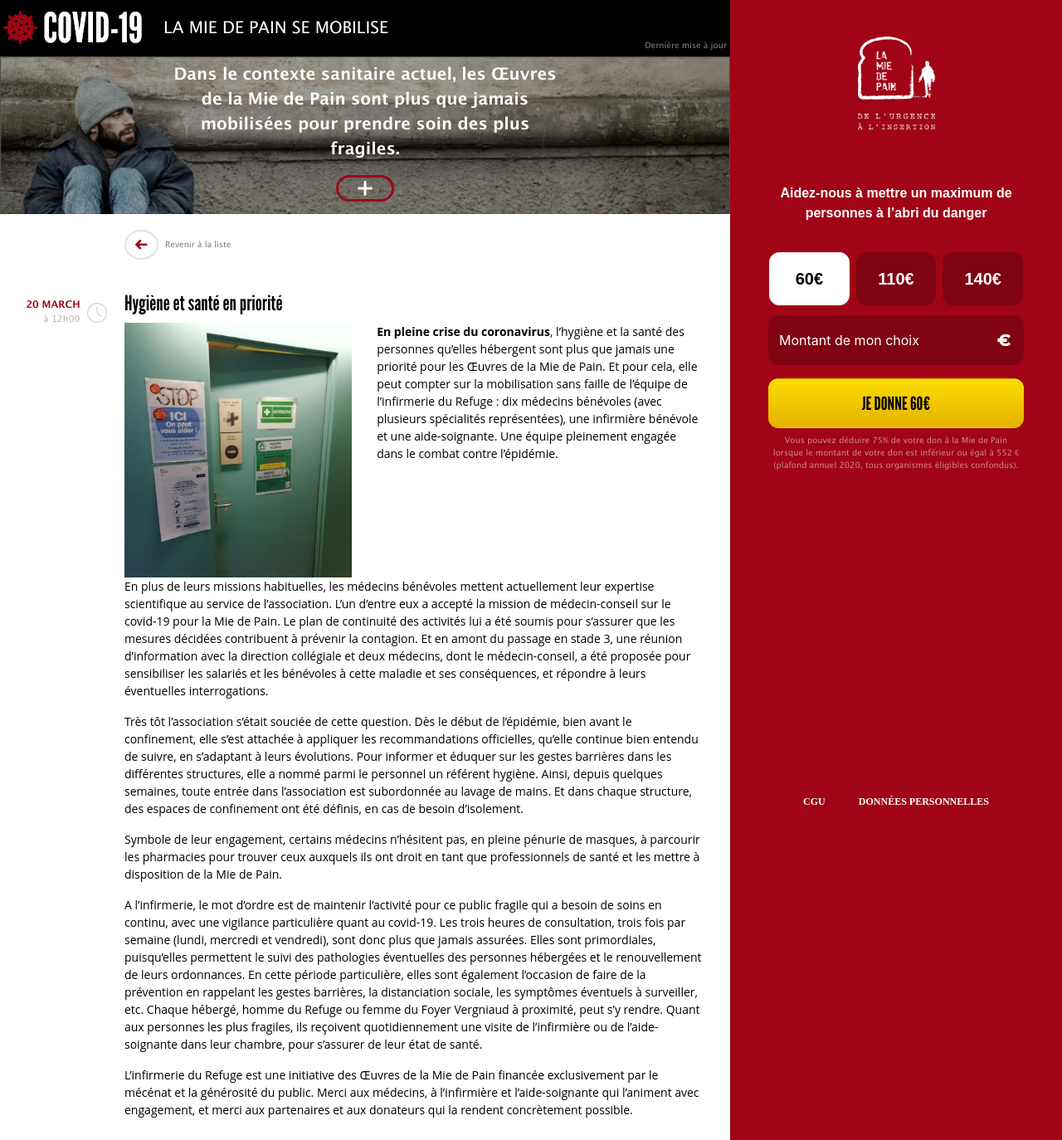
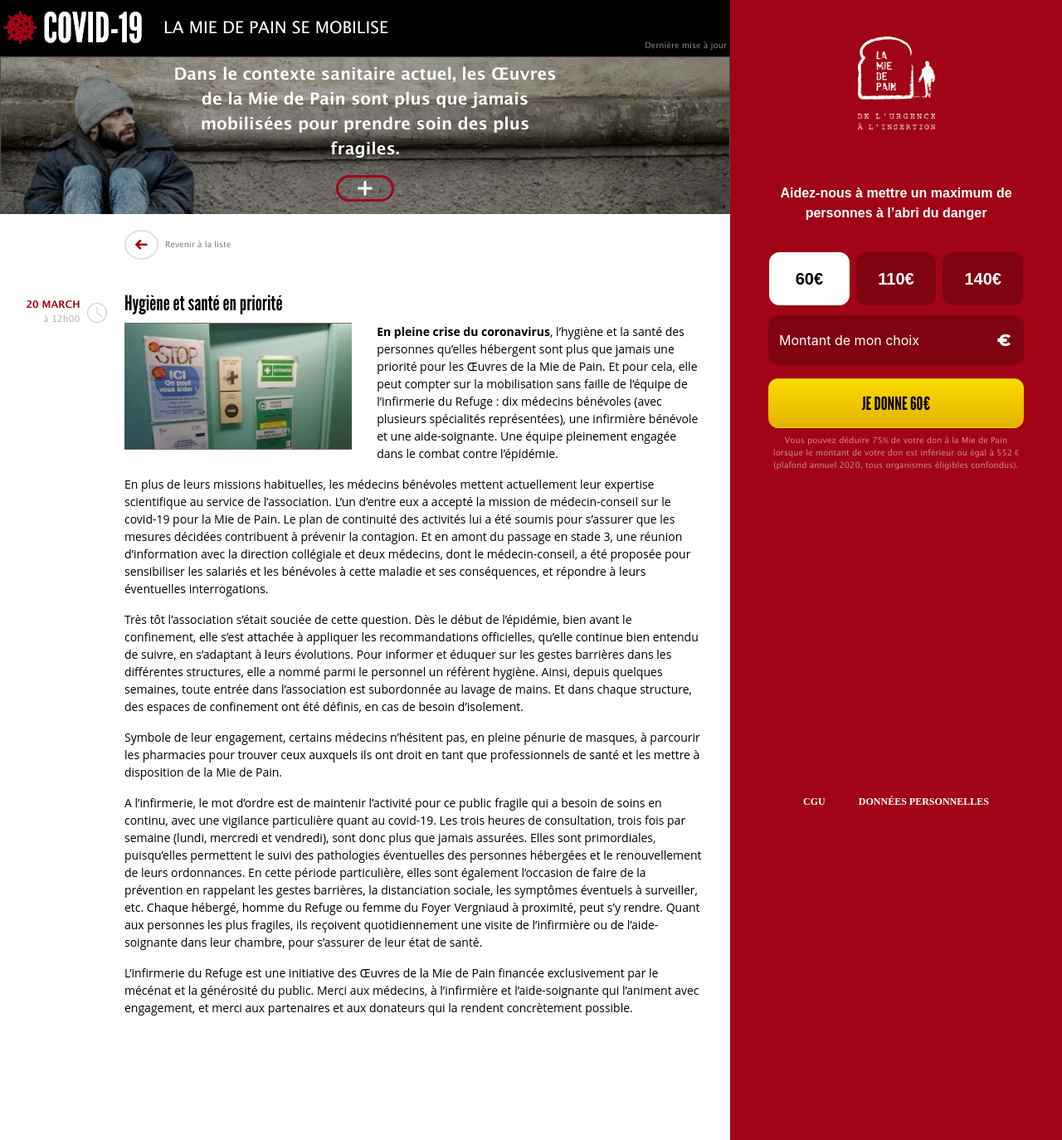
Before and after one commit to adfinitas-app/mdp-covid, a Jekyll site: the page built from _posts/2020-03-20-hygiène-et-santé-en-priorité.md, in a window 1280 px wide and 1374 px high. Shown: the whole window at 83% size. Built offline with Jekyll 4.4.1, drawn with Linux system fonts in a browser that asks for light colours; nearby versions of some CDN libraries.

Commit message:
Updated 2 files via CloudCannon

```diff
--- a/_posts/2020-03-20-hygiène-et-santé-en-priorité.md
+++ b/_posts/2020-03-20-hygiène-et-santé-en-priorité.md
@@ -15,7 +15,7 @@
   - contenu_code_block:
 video:
   - video_code_block:
-asset_image: /uploads/infirmerie-mars-2020-v2.jpg
+asset_image: /uploads/2-7.png
 ---
 
 En plus de leurs missions habituelles, les m&eacute;decins b&eacute;n&eacute;voles mettent actuellement leur expertise scientifique au service de l’association. L’un d’entre eux a accept&eacute; la mission de m&eacute;decin-conseil sur le covid-19 pour la Mie de Pain. Le plan de continuit&eacute; des activit&eacute;s lui a &eacute;t&eacute; soumis pour s’assurer que les mesures d&eacute;cid&eacute;es contribuent &agrave; pr&eacute;venir la contagion. Et en amont du passage en stade 3, une r&eacute;union d’information avec la direction coll&eacute;giale et deux m&eacute;decins, dont le m&eacute;decin-conseil, a &eacute;t&eacute; propos&eacute;e pour sensibiliser les salari&eacute;s et les b&eacute;n&eacute;voles &agrave; cette maladie et ses cons&eacute;quences, et r&eacute;pondre &agrave; leurs &eacute;ventuelles interrogations.
```
Also changed, not shown: uploads/2-7.png (added).
